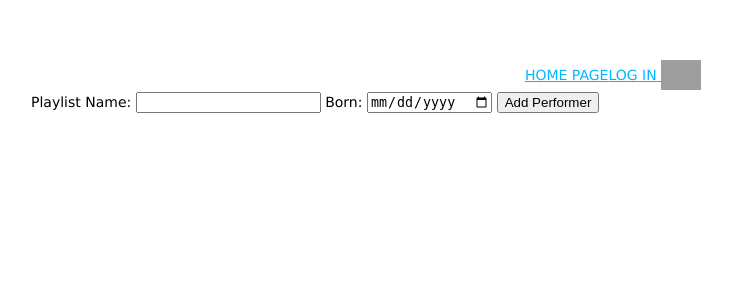
After one commit to ajcairel/ufeelme, a Node server app: template views/playlists/new.ejs in a window 1280 px wide. The commit adds this page. Shown: the top 300 px of the page, without its empty margins (27-759 px from the left). Run offline with Node 20, Linux system fonts and the light colour scheme; the template is opened without the code that fills it, so the values that code supplies are empty; some libraries are stand-ins or nearby versions; grey boxes are pictures that could not be loaded.

```diff
--- a/routes/playlists.js
+++ b/routes/playlists.js
@@ -5,6 +5,8 @@ const playlistsCtrl = require('../controllers/playlists');
 // all routes start with: /playlists (because of the mounting in server.js)
 
 router.get('/', playlistsCtrl.index);
+router.get('/new', playlistsCtrl.new);
+// router.post('/', playlistsCtrl.create);
 
 
 module.exports = router;
--- a/server.js
+++ b/server.js
@@ -13,7 +13,7 @@ require('./config/passport'); // Added
 
 var indexRouter = require('./routes/index');
 var usersRouter = require('./routes/users');
-var playlistRouter = require('./routes/playlists');
+var playlistsRouter = require('./routes/playlists');
 var app = express();
 
 // view engine setup
@@ -45,7 +45,7 @@ app.use(function(req, res, next) {
 
 
 app.use('/', indexRouter);
-app.use('/playlists', playlistRouter);
+app.use('/playlists', playlistsRouter);
 app.use('/users', usersRouter);
 
 // catch 404 and forward to error handler
--- a/views/home.ejs
+++ b/views/home.ejs
@@ -2,5 +2,11 @@
 
 <h1><a href="/playlists">Spotify</a></h1>
 
+<a href="/playlists?filter=spotify">Spot</a>
+<a href="/playlists?filter=apple">Apple</a>
+<a href="/playlists?filter=sound">Sound</a>
+
+
+
 
 <%- include('./partials/footer') %>
--- /dev/null
+++ b/views/playlists/new.ejs
@@ -0,0 +1,14 @@
+<%- include('../partials/header') %>
+
+
+<form id="add-playlist" action="/playlists" method="POST">
+    <label>Playlist Name:</label>
+    <input type="text" name="name">
+    <label>Born:</label>
+    <input type="date" name="born">
+    <input type="submit" value="Add Performer">
+  </form>
+
+
+
+<%- include('../partials/footer') %>
```
Also changed, not shown: models/playlist.js (+7 -1 lines), views/playlists/index.ejs (+10 -4 lines), 1 other file.
